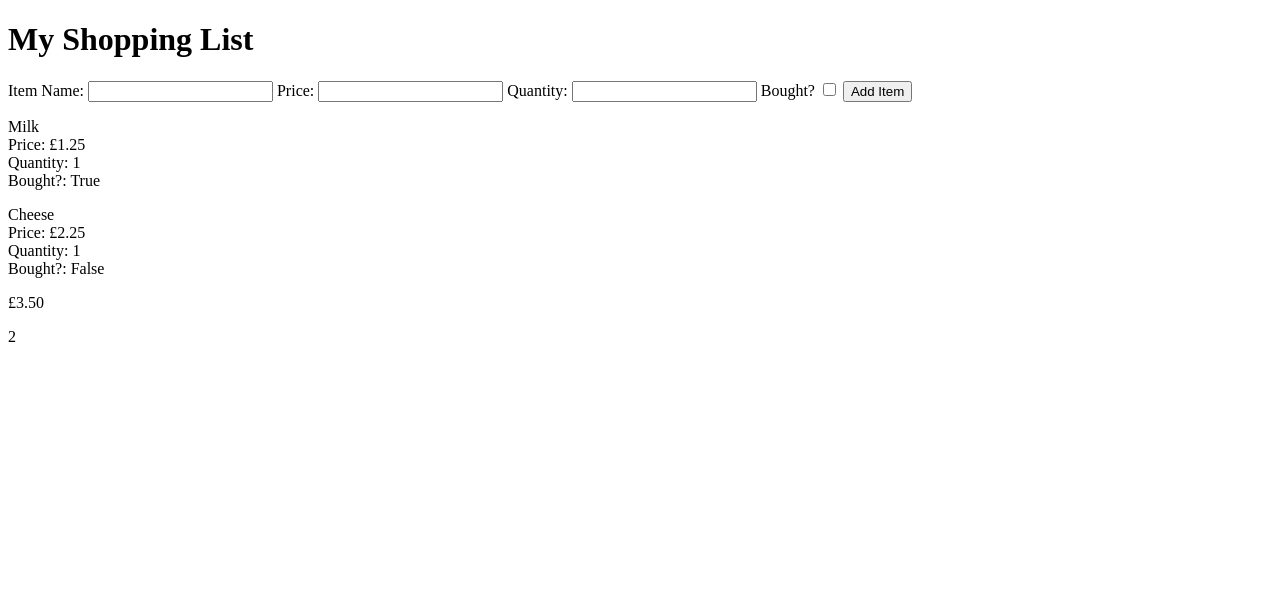
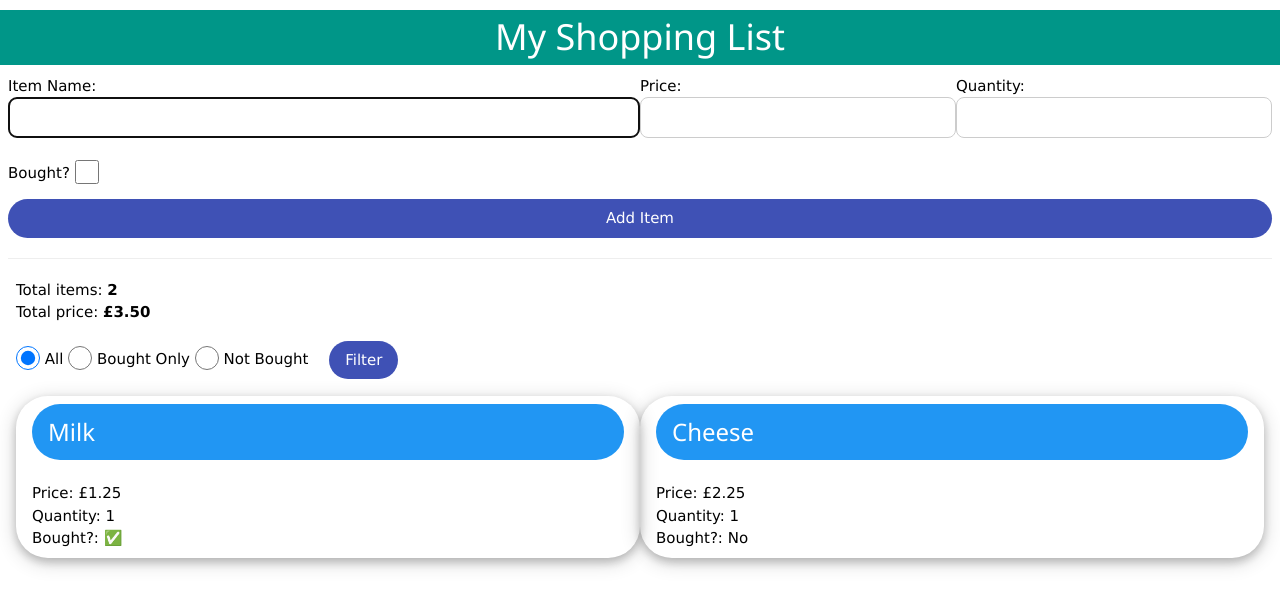
Before and after one commit to camsh69/week_3-weekend_homework, a Flask app: page /shoppinglist in a window 1280 px wide. Shown: the top 608 px of the page. Run offline with Flask 2, Linux system fonts and the light colour scheme.

Commit message:
added styling commit

```diff
--- a/models/items_list.py
+++ b/models/items_list.py
@@ -11,8 +11,13 @@ def add_new_item(item):
 def total_price(items):
     total = 0.0
     for item in items:
-        total += item.price
+        total += (item.price * item.quantity)
+        if item.quantity >= 5:
+            total -= (item.price/10) * item.quantity
     return "{:.2f}".format(total)
 
 def total_items(items):
-    return len(items)
+    total = 0
+    for item in items:
+        total += item.quantity
+    return total
--- a/templates/base.html
+++ b/templates/base.html
@@ -4,6 +4,7 @@
     <meta charset="UTF-8">
     <meta http-equiv="X-UA-Compatible" content="IE=edge">
     <meta name="viewport" content="width=device-width, initial-scale=1.0">
+    <link rel="stylesheet" href="https://www.w3schools.com/w3css/4/w3.css">
     <title>{{title}}</title>
 </head>
 <body>
--- a/templates/index.html
+++ b/templates/index.html
@@ -1,42 +1,77 @@
 {% extends 'base.html' %}
 {% block content %}
-<h1>My Shopping List</h1>
+<h1 class="w3-container w3-teal" style="text-align: center;">My Shopping List</h1>
 
-<div id="form-container">
+<div id="form-container" class="w3-row-padding">
     <form action="/shoppinglist" method="post">
+        <div class="w3-half">
             <label for="name_of_item">Item Name: </label>
-        <input type="text" name="name_of_item" id="name_of_item">
+            <input class="w3-input w3-border w3-round-large w3-margin-bottom" type="text" name="name_of_item"
+                id="name_of_item" autofocus required>
+        </div>
+        <div class="w3-quarter">
             <label for="price">Price: </label>
-        <input type="number" step="0.01" name="price" id="price">
+            <input class="w3-input w3-border w3-round-large w3-margin-bottom" type="number" step="0.01" name="price"
+                id="price" required>
+        </div>
+        <div class="w3-quarter">
             <label for="quantity">Quantity:</label>
-        <input type="number" name="quantity" id="quantity">
+            <input class="w3-input w3-border w3-round-large w3-margin-bottom" type="number" name="quantity"
+                id="quantity" required>
+        </div>
+        <div class="margin-top">
             <label for="bought">Bought? </label>
-        <input type="checkbox" name="bought" id="bought" value="False">
-        <input type="submit" value="Add Item">
+            <input class="w3-check" type="checkbox" name="bought" id="bought" value="False">
+        </div>
+        <p>
+            <input class="w3-button w3-block w3-round-xxlarge w3-indigo w3-hover-green" type="submit" value="Add Item">
+        </p>
+    </form>
+    <hr>
+</div>
+
+<div id='totals-container' class="w3-container">
+    <div>
+        Total items: <b>{{ total_items }}</b>
+    </div>
+    <div class="w3-margin-bottom">
+        Total price: <b>£{{ total_price }}</b>
+    </div>
+</div>
+
+<div id='filter-container' class="w3-container w3-margin-bottom">
+    <form action="/shoppinglist" method="post">
+        <input class="w3-radio" type="radio" name="options" id="all" value="all" checked>
+        <label for="all">All</label>
+        <input class="w3-radio" type="radio" name="options" id="bought_only" value="bought_only">
+        <label for="bought_only">Bought Only</label>
+        <input class="w3-radio" type="radio" name="options" id="not_bought" value="not_bought">
+        <label for="not_bought">Not Bought</label>
+        <input class="w3-button w3-indigo w3-round-xxlarge w3-hover-green w3-margin-left" type="submit" value="Filter">
     </form>
 </div>
 
+<div id="list-container" class="w3-container w3-row">
     {% for item in items %}
-<div id='list-container'>
-    <p>{{item.name_of_item}}
+    <ul class="w3-ul w3-card-4 w3-round-xxlarge w3-col m2 l4 w3-animate-zoom" style="width:50%">
+        <li>
+            <header class="w3-container w3-blue w3-animate-zoom w3-round-xxlarge" >
+                <h3>{{item.name_of_item}}</h3>
+            </header>
             <br>Price: £{{"{:.2f}".format(item.price)}}
             <br>Quantity: {{item.quantity}}
-        <br>Bought?: {{item.bought}}
-    </p>
-</div>
+            {% if item.quantity >= 5 %}
+            <small><i style="color: red;">eligible for 10% discount</i></small>
+            {% endif %}
+            <br>Bought?:
+            {% if item.bought %}
+            <span>&#9989;</span>
+            {% else %}
+            <span>No</span>
+            {% endif %}
+        </li>
+    </ul>
     {% endfor %}
-
-<div id='total_price-container'>
-    <p>
-        £{{ total_price }}
-    </p>
 </div>
 
-<div id='total_items-container'>
-    <p>
-        {{ total_items }}
-    </p>
-</div>
-
-
 {% endblock  %}
```
Also changed, not shown: controllers/controller.py (line endings or trailing spaces), static/style.css (deleted). Lines whose indentation alone changed are shown as unchanged.
